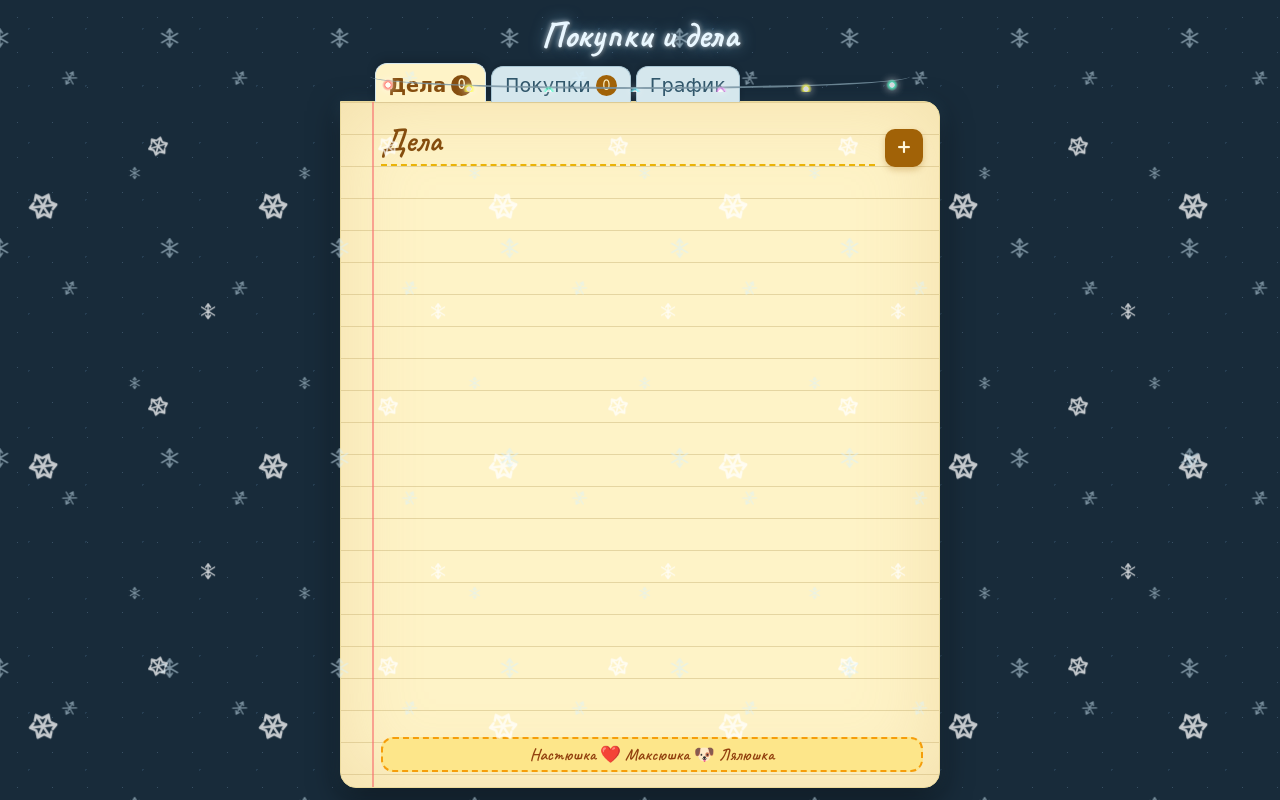
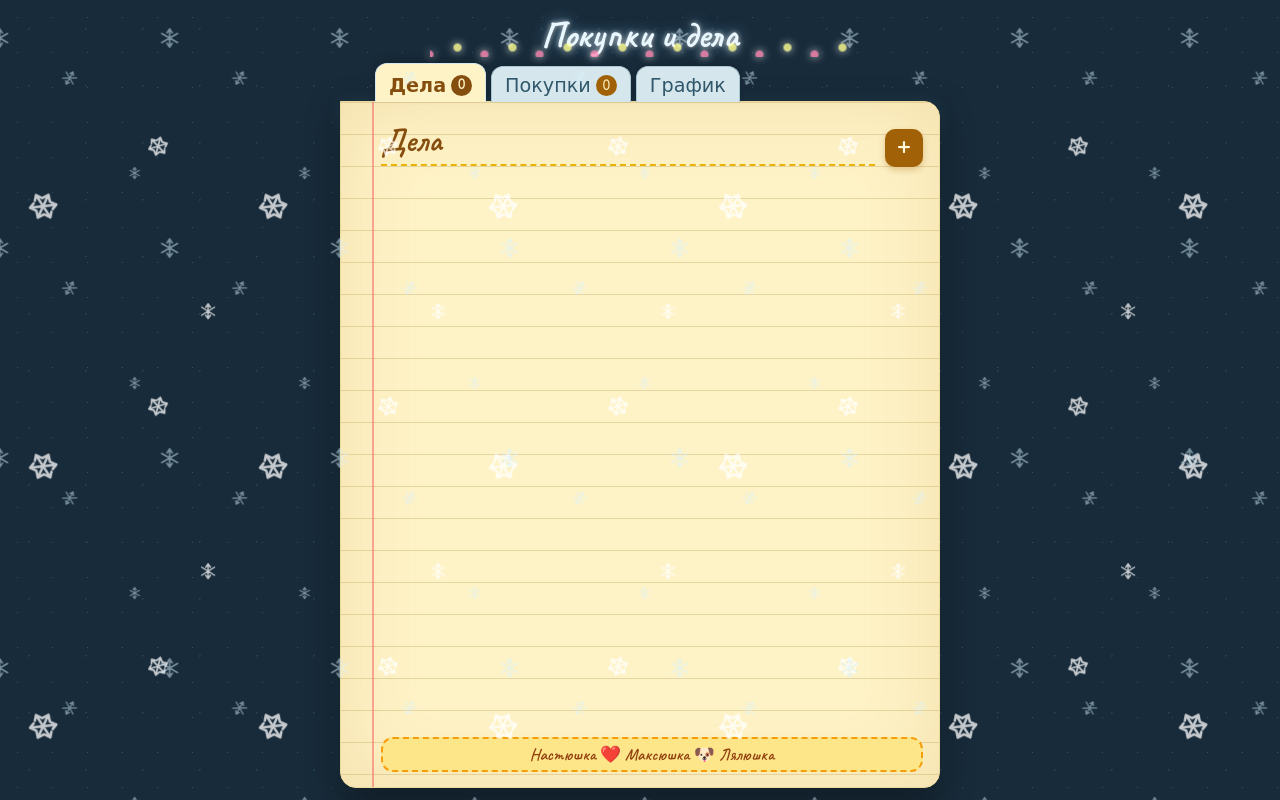
Before and after one commit to LomyaraMax/Shopping, a plain HTML site: page index.html in a window 1280 px wide. Drawn offline with Linux system fonts and the light colour scheme; no server answers; a web font is replaced by a local one.

```diff
--- a/style.css
+++ b/style.css
@@ -2136,3 +2136,34 @@ body {
     animation: none;
   }
 }
+
+/* Перенос гирлянды над подписью */
+.notebook-wrapper::before,
+.notebook-wrapper::after {
+    display: none !important;
+}
+
+.wrapper {
+    position: relative;
+}
+
+/* Новая гирлянда */
+.wrapper::before {
+    content: "";
+    position: absolute;
+    top: 0;
+    left: 50%;
+    transform: translateX(-50%);
+    width: min(420px, 90%);
+    height: 45px;
+    z-index: 100;
+    pointer-events: none;
+
+    background:
+        radial-gradient(circle, #ffdf70 0 3px, transparent 5px) 0 18px / 55px 35px repeat-x,
+        radial-gradient(circle, #ff6b8a 0 3px, transparent 5px) 27px 25px / 55px 35px repeat-x,
+        radial-gradient(circle, #9be7ff 0 3px, transparent 5px) 13px 38px / 55px 35px repeat-x;
+
+    filter: drop-shadow(0 0 5px #ffd76a);
+    animation: garlandBlink 1.5s infinite alternate;
+}
```
